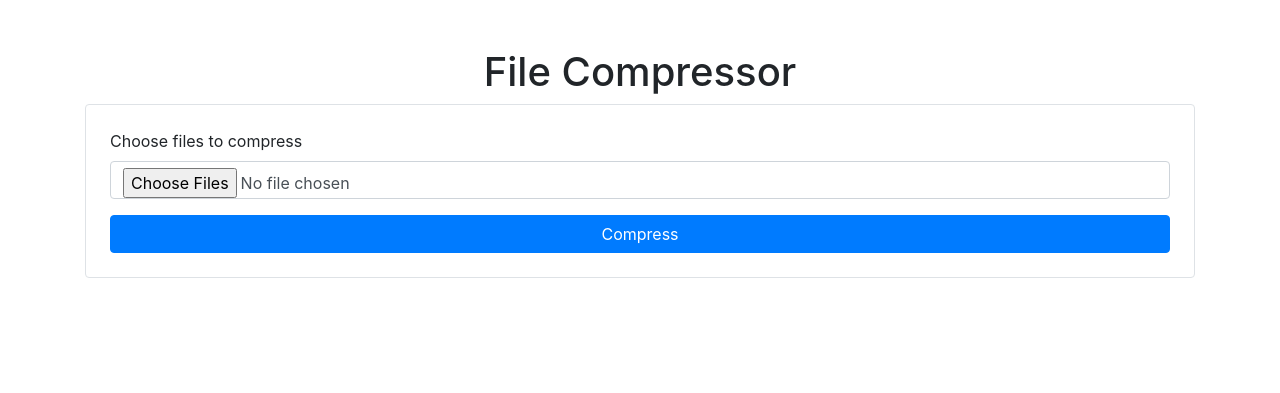
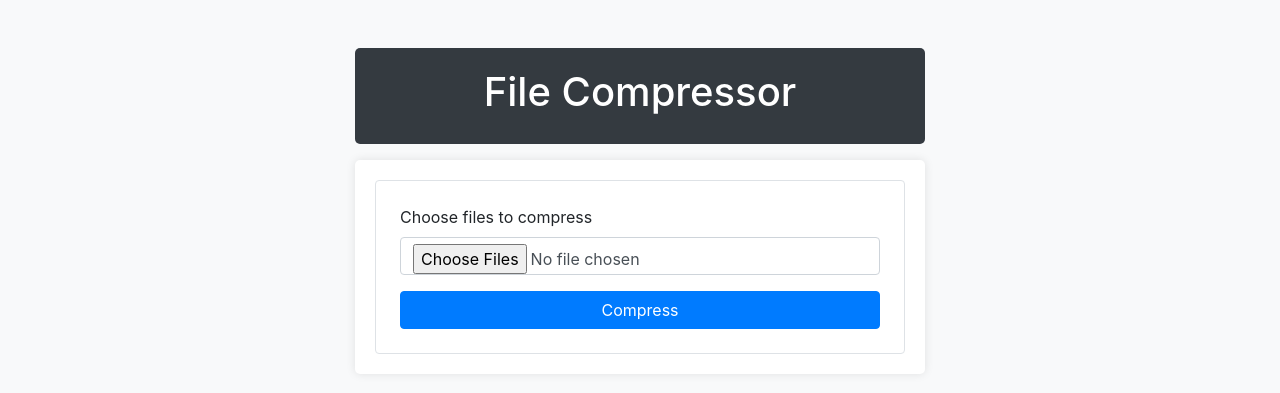
Before and after one commit to 1001amit/file-compressor, a Flask app: page / in a window 1280 px wide. Shown: the top 393 px of the page. Run offline with Flask 3, Linux system fonts and the light colour scheme; some libraries are stand-ins or nearby versions.

Commit message:
Update index.html

```diff
--- a/templates/index.html
+++ b/templates/index.html
@@ -5,10 +5,32 @@
     <meta name="viewport" content="width=device-width, initial-scale=1.0">
     <title>File Compressor</title>
     <link href="https://stackpath.bootstrapcdn.com/bootstrap/4.5.2/css/bootstrap.min.css" rel="stylesheet">
+    <style>
+        body {
+            background-color: #f8f9fa;
+        }
+        .container {
+            max-width: 600px;
+        }
+        .header {
+            background-color: #343a40;
+            color: white;
+            padding: 20px;
+            border-radius: 5px;
+        }
+        .form-container {
+            background-color: white;
+            padding: 20px;
+            border-radius: 5px;
+            box-shadow: 0 0 10px rgba(0, 0, 0, 0.1);
+        }
+    </style>
 </head>
 <body>
     <div class="container mt-5">
-        <h1 class="text-center">File Compressor</h1>
+        <div class="header text-center">
+            <h1>File Compressor</h1>
+        </div>
         {% with messages = get_flashed_messages(with_categories=true) %}
             {% if messages %}
                 <div class="alert alert-dismissible fade show mt-3">
@@ -23,6 +45,7 @@
                 </div>
             {% endif %}
         {% endwith %}
+        <div class="form-container mt-3">
             <form id="compress-form" action="/compress" method="post" enctype="multipart/form-data" class="border p-4 rounded">
                 <div class="form-group">
                     <label for="files">Choose files to compress</label>
@@ -30,15 +53,41 @@
                 </div>
                 <button type="submit" class="btn btn-primary btn-block">Compress</button>
             </form>
+        </div>
         <div id="loading-spinner" class="text-center mt-3" style="display: none;">
             <div class="spinner-border" role="status">
                 <span class="sr-only">Loading...</span>
             </div>
         </div>
+        <div id="progress-bar" class="progress mt-3" style="display: none;">
+            <div class="progress-bar progress-bar-striped progress-bar-animated" role="progressbar" style="width: 0%;"></div>
+        </div>
     </div>
     <script>
-        document.getElementById('compress-form').addEventListener('submit', function() {
+        document.getElementById('compress-form').addEventListener('submit', function(event) {
+            event.preventDefault();
             document.getElementById('loading-spinner').style.display = 'block';
+            document.getElementById('progress-bar').style.display = 'block';
+            const form = event.target;
+            const formData = new FormData(form);
+            const xhr = new XMLHttpRequest();
+            xhr.open('POST', form.action, true);
+            xhr.upload.onprogress = function(e) {
+                if (e.lengthComputable) {
+                    const percentComplete = (e.loaded / e.total) * 100;
+                    document.querySelector('.progress-bar').style.width = percentComplete + '%';
+                }
+            };
+            xhr.onload = function() {
+                if (xhr.status === 200) {
+                    document.getElementById('loading-spinner').style.display = 'none';
+                    form.reset();
+                    document.querySelector('.progress-bar').style.width = '0%';
+                    document.getElementById('progress-bar').style.display = 'none';
+                    window.location.href = xhr.responseURL;
+                }
+            };
+            xhr.send(formData);
         });
     </script>
     <script src="https://code.jquery.com/jquery-3.5.1.slim.min.js"></script>
```
Lines whose indentation alone changed are shown as unchanged.
